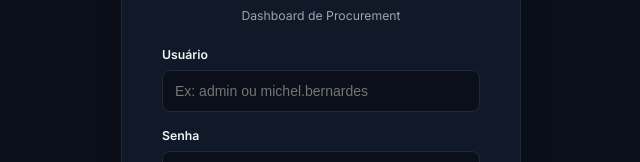
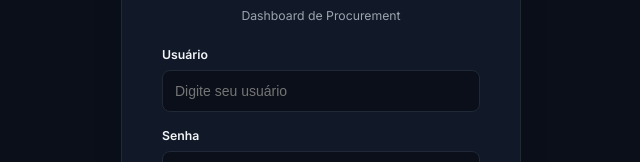
Before and after one commit to RizzoBia/procurement-dashboard, a React (Vite) app: page /login in a window 1280 px wide. Shown: the part 323-485 px from the top of the page, without its empty margins (319-959 px from the left). Built offline with nearby package versions, Linux system fonts and the light colour scheme; no server answers; the database is empty.

Commit message:
Remove exposed usernames from login placeholder for security

```diff
--- a/src/pages/Login.jsx
+++ b/src/pages/Login.jsx
@@ -53,7 +53,7 @@ export default function Login() {
             <input
               type="text"
               id="username"
-              placeholder="Ex: admin ou michel.bernardes"
+              placeholder="Digite seu usuário"
               value={username}
               onChange={(e) => setUsername(e.target.value)}
               required
```
